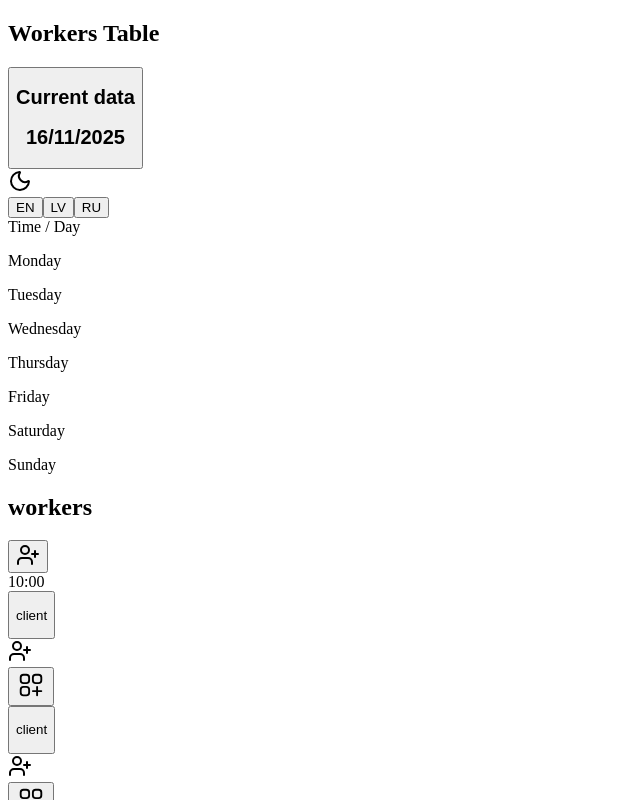
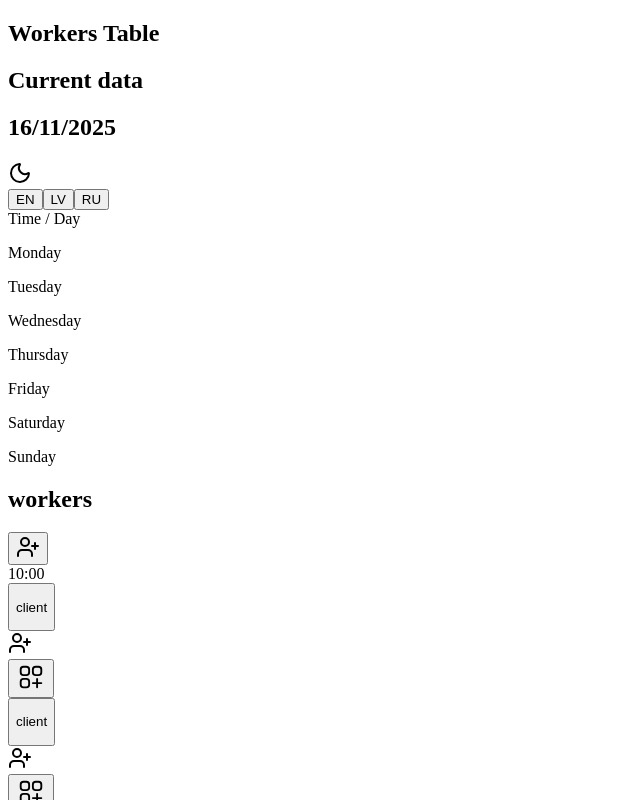
Before and after one commit to LilithStd/work_schedule, a Next.js app: page / in a window 1280 px wide. Shown: the top 800 px of the page, without its empty margins (0-640 px from the left). Built offline with nearby package versions, Linux system fonts and the light colour scheme.

Commit message:
add theme fix for components (currentdata component)

```diff
--- a/src/components/currentData.tsx
+++ b/src/components/currentData.tsx
@@ -5,7 +5,7 @@ import ModalWindow from './modalWindow'
 
 export default function CurrentData() {
     const [isOpen, setIsOpen] = useState(false)
-    const anchorRef = useRef<HTMLButtonElement>(null);
+    const anchorRef = useRef<HTMLDivElement>(null);
     const currentData = dayjs().format(('DD/MM/YYYY'))
 
     const handleCloseModal = () => {
@@ -22,14 +22,14 @@ export default function CurrentData() {
                 <h2>Current Data</h2>
                 <p>{currentData}</p>
                 <div>
-                    <button onClick={handleCloseModal}>close</button>
+                    <button onClick={handleCloseModal} className="mt-4 py-2 bg-blue-600  rounded hover:bg-blue-700 w-1/2">close</button>
                 </div>
             </div>
         )
     }
 
     return (
-        <button className="flex flex-col items-center justify-center rounded-xl bg-sky-500 w-60 text-center m-1" ref={anchorRef} onClick={handleOpenModal}>
+        <div role='button' className="flex flex-col items-center justify-center rounded-xl bg-sky-500 w-60 text-center m-1" ref={anchorRef} onClick={handleOpenModal}>
             <h2>Current data</h2>
             <h2 >
                 {currentData}
@@ -41,7 +41,7 @@ export default function CurrentData() {
                 {dataModalModalTemplate()}
                 {/* <p>test</p> */}
             </ModalWindow>
-        </button>
+        </div>
 
     )
 }
--- a/src/components/modalWindow.tsx
+++ b/src/components/modalWindow.tsx
@@ -43,7 +43,7 @@ export default function ModalWindow({ isOpen, onClose, children, anchorRef }: Mo
                 onClick={(e) => e.stopPropagation()}
             >
                 <CrossCLoseIcons
-                    className="flex ml-auto hover:bg-amber-900 cursor-pointer"
+                    className="flex bg-stone-600 ml-auto hover:bg-amber-900 cursor-pointer"
                     onClick={onClose}
                 />
 
--- a/src/components/workerDataModalTemplate.tsx
+++ b/src/components/workerDataModalTemplate.tsx
@@ -1,10 +1,11 @@
 'use client'
 
-import { TYPE_EDIT_WORKER_DATA, TYPE_WORKER_MODAL } from "@/consts/template";
+import { THEME_COLORS, TYPE_EDIT_WORKER_DATA, TYPE_WORKER_MODAL } from "@/consts/template";
 import { useWorkersStore } from "@/store/workersStore"
 import { WorkerDataTypes } from "@/utils/types"
 import { useEffect, useState } from "react"
 import EditWheelIcon from '../../public/icons/settingWheel.svg'
+import { useGlobalStore } from "@/store/globalStore";
 
 interface WorkerDataModalTemplateInterfaceProps {
     onClose: () => void,
@@ -22,7 +23,7 @@ export default function WorkerDataModalTemplate({ onClose, typeWorkerModal, work
     //store
     const createWorkerData = useWorkersStore((state) => state.createWorkerData)
     const updateWorkerData = useWorkersStore((state) => state.updateWorkerData)
-
+    const currentThemeApp = useGlobalStore((state) => state.currentThemeApp)
     //
 
     const handleEditWorkerData = (title: string, type: TYPE_EDIT_WORKER_DATA) => {
@@ -137,7 +138,7 @@ export default function WorkerDataModalTemplate({ onClose, typeWorkerModal, work
     }, [workerEditData]);
 
     return (
-        <div className='w-full  text-black'>
+        <div className={`w-full ${THEME_COLORS[currentThemeApp].textColor}  `}>
             {typeWorkerModal === TYPE_WORKER_MODAL.NEW ? <div>
                 <div className="flex gap-2">
                     {
@@ -150,11 +151,11 @@ export default function WorkerDataModalTemplate({ onClose, typeWorkerModal, work
                 {changeColorElement()}
                 <div className="flex gap-2">
                     <button
-                        className="mt-4 py-2 bg-blue-600 text-white rounded hover:bg-blue-700 w-1/2"
+                        className="mt-4 py-2 bg-blue-600  rounded hover:bg-blue-700 w-1/2"
                         onClick={handleResetState}
                     >Reset</button>
                     <button
-                        className="mt-4 py-2 bg-blue-600 text-white rounded hover:bg-blue-700 w-1/2"
+                        className="mt-4 py-2 bg-blue-600  rounded hover:bg-blue-700 w-1/2"
                         onClick={handleCreateWorker}
                     >Save</button>
                 </div>
```
